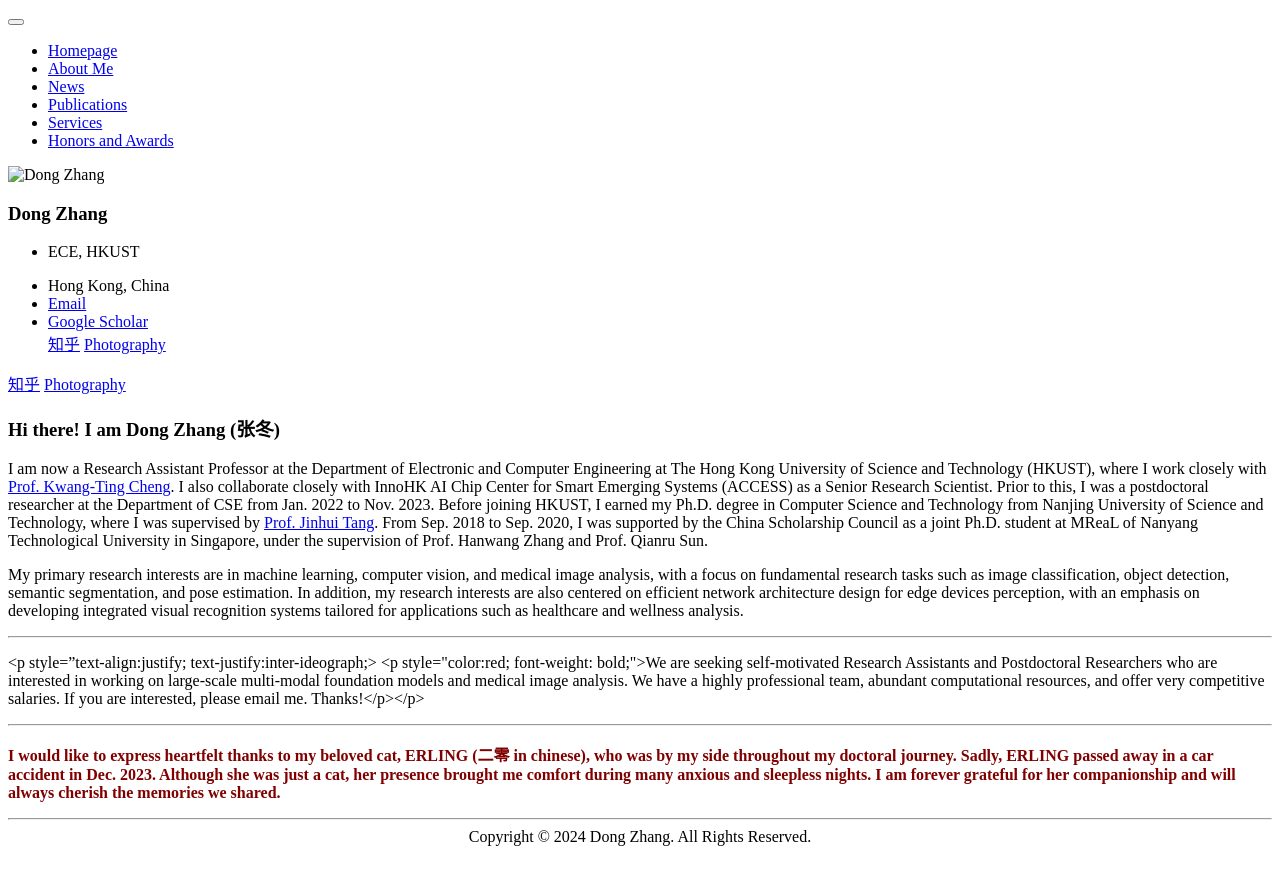
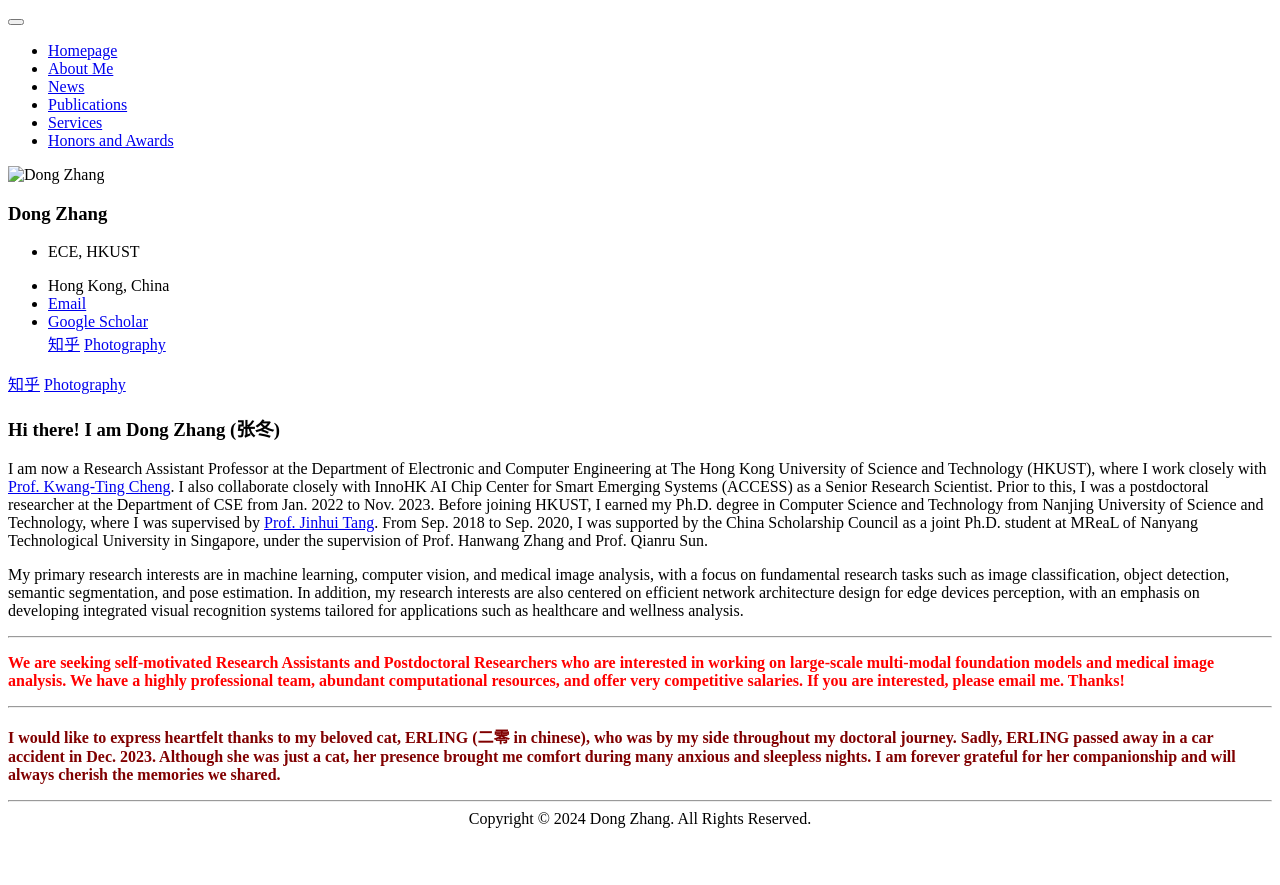
Before and after one commit to ZHANGDONG-NJUST/zhangdong-njust.github.io, a Jekyll site: the page built from _pages/includes/0_introduction.md, in a window 1280 px wide. Shown: the top 885 px of the page. Built offline with Jekyll 4.4.1, drawn with Linux system fonts in a browser that asks for light colours; our own code applies the rules of GitHub Pages for plain Markdown files.

Commit message:
Update 0_introduction.md

```diff
--- a/_pages/includes/0_introduction.md
+++ b/_pages/includes/0_introduction.md
@@ -22,7 +22,7 @@
 
 <!-- <a href='https://scholar.google.com/citations?user=K7LwtK0AAAAJ'><img src="https://img.shields.io/endpoint?logo=Google%20Scholar&url=https%3A%2F%2Fcdn.jsdelivr.net%2Fgh%2Fsqsssq%2Fsqsssq.github.io@google-scholar-stats%2Fgs_data_shieldsio.json&labelColor=f6f6f6&color=9cf&style=flat&label=citations"></a> -->
 ---
-<p style="text-align:justify; text-justify:inter-ideograph;> <p style="color:red; font-weight: bold;">We are seeking self-motivated Research Assistants and Postdoctoral Researchers who are interested in working on large-scale multi-modal foundation models and medical image analysis. We have a highly professional team, abundant computational resources, and offer very competitive salaries. If you are interested, please email me. Thanks!</p></p>
+<p style="color:red; font-weight: bold;">We are seeking self-motivated Research Assistants and Postdoctoral Researchers who are interested in working on large-scale multi-modal foundation models and medical image analysis. We have a highly professional team, abundant computational resources, and offer very competitive salaries. If you are interested, please email me. Thanks!</p>
 
 ---
 
```
